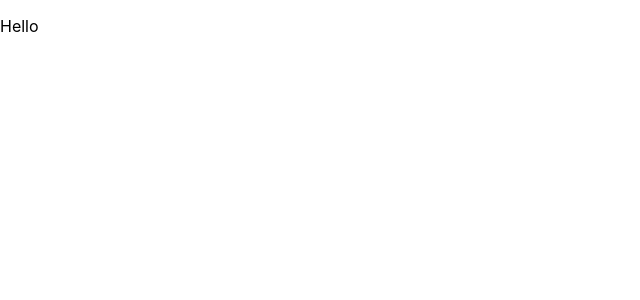
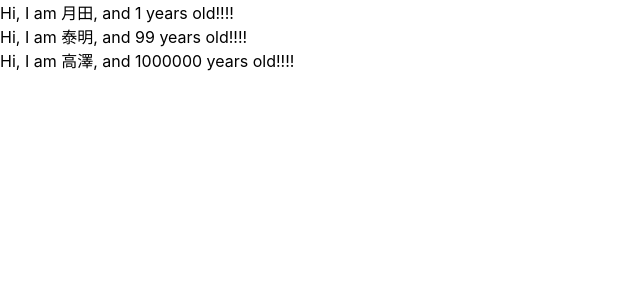
Before and after one commit to akiyoshi-takazwa/front-create-react-redex, a React (Create React App) app: page / in a window 1280 px wide. Shown: the top 300 px of the page, without its empty margins (0-640 px from the left). Built offline with nearby package versions, Linux system fonts and the light colour scheme.

Commit message:
learn props-type

```diff
--- a/src/App.js
+++ b/src/App.js
@@ -1,15 +1,34 @@
-import logo from './logo.svg';
+import PropTypes from 'prop-types';
 
-function App() {
+const App = () => {
+  const profiles = [
+    { name: "月田", age: 1},
+    { name: "泰明", age: 99},
+    { name: "高澤"}
+  ]
+
   return (
-    <div className="App">
-      <header className="App-header">
-        <p>
-          Hello
-        </p>
-      </header>
+    <div>
+      {
+        profiles.map((profile, index) => {
+          return <User name={profile.name} age={profile.age} key={index} />
+        })
+      }
     </div>
-  );
+  )
+}
+
+const User = (props) => {
+return <div>Hi, I am {props.name}, and {props.age} years old!!!!</div>
+}
+
+User.defaultProps = {
+  age: 1000000
+}
+
+User.propTypes = {
+  name: PropTypes.string,
+  age: PropTypes.number.isRequired
 }
 
 export default App;
```
Also changed, not shown: 1 other file (tests, documents, lock files or other folders).
